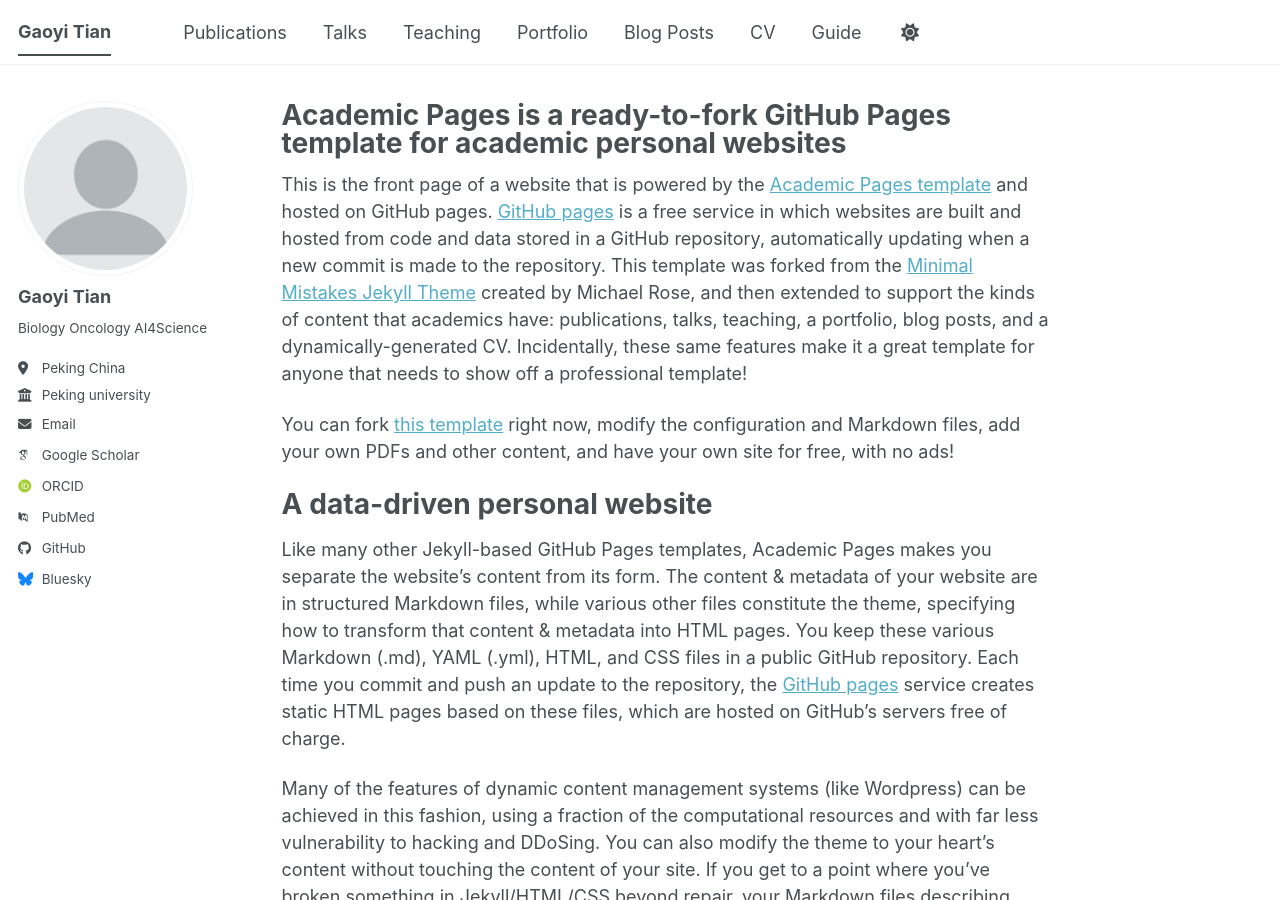
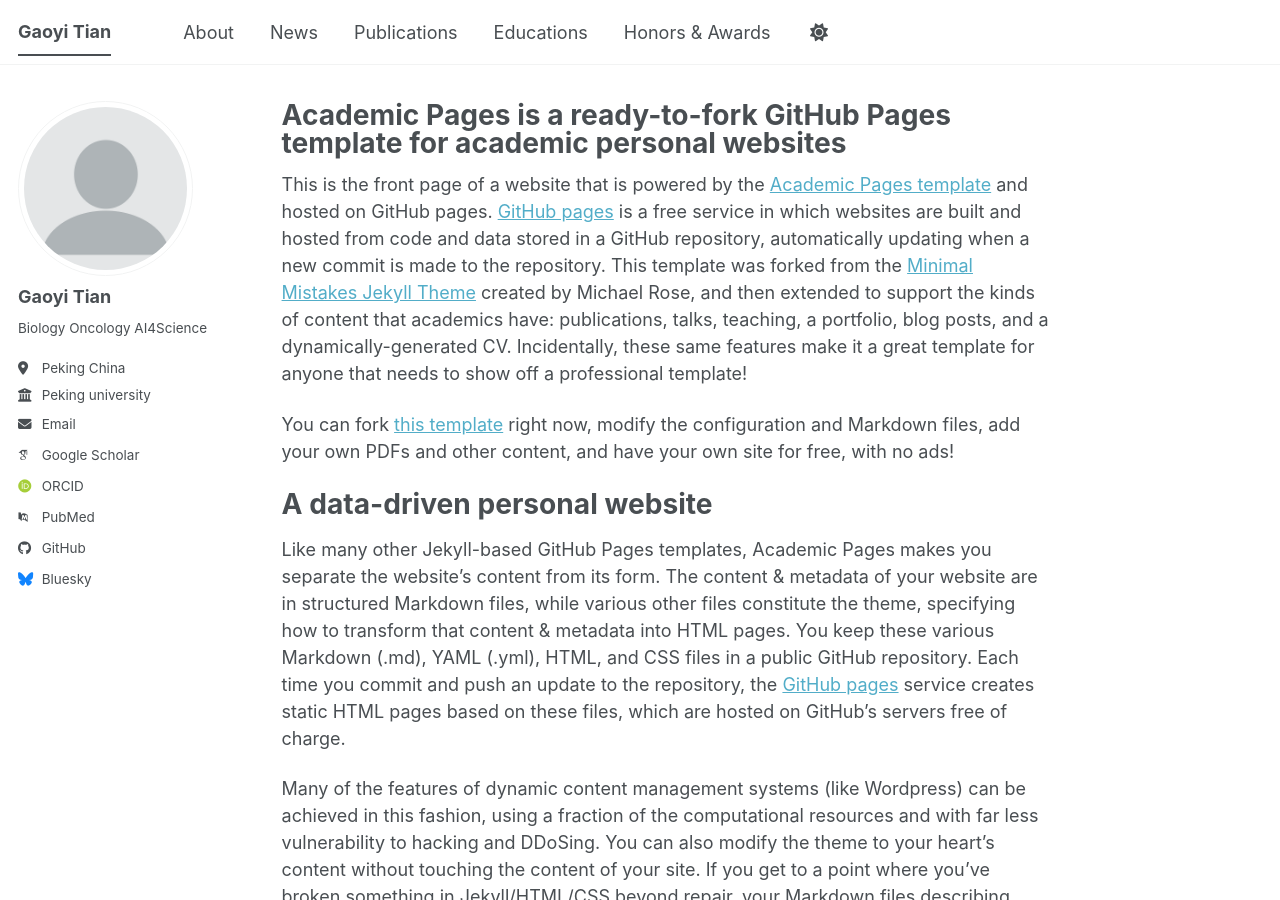
Before and after one commit to Beibeiisme333/Beibeiisme333.github.io, a Jekyll site: the page built from _pages/about.md, in a window 1280 px wide and 900 px high. Built offline with Jekyll 4.4.1, drawn with Linux system fonts in a browser that asks for light colours; some web fonts are replaced; a script bundle is joined from its source files by our own code; library files that are not in the unit come from our copies.

Commit message:
Update navigation.yml

```diff
--- a/_data/navigation.yml
+++ b/_data/navigation.yml
@@ -8,26 +8,13 @@
 #      Markdown formatted page while the second is generated using JSON.
 
 main:
+  - title: "About"
+    url: /
+  - title: "News"
+    url: /#news    # 链接到主页的新闻锚点
   - title: "Publications"
     url: /publications/
-
-  - title: "Talks"
-    url: /talks/
-
-  - title: "Teaching"
-    url: /teaching/
-
-  - title: "Portfolio"
-    url: /portfolio/
-
-  - title: "Blog Posts"
-    url: /year-archive/
-
-  - title: "CV"
-    url: /cv/
-
-  # - title: "CV"
-  #   url: /cv-json/
-
-  - title: "Guide"
-    url: /markdown/
+  - title: "Educations"
+    url: /#educations  # 链接到主页的教育锚点
+  - title: "Honors & Awards"
+    url: /#honors
```
